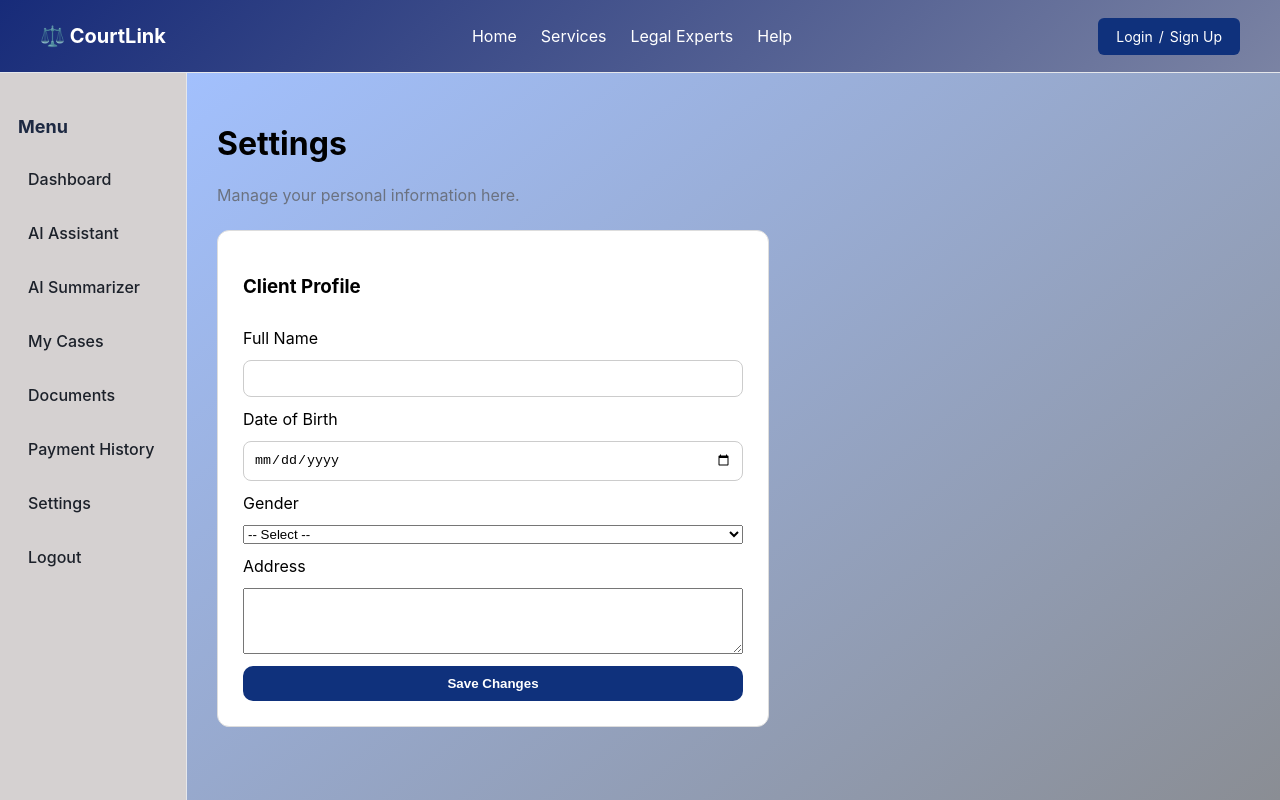
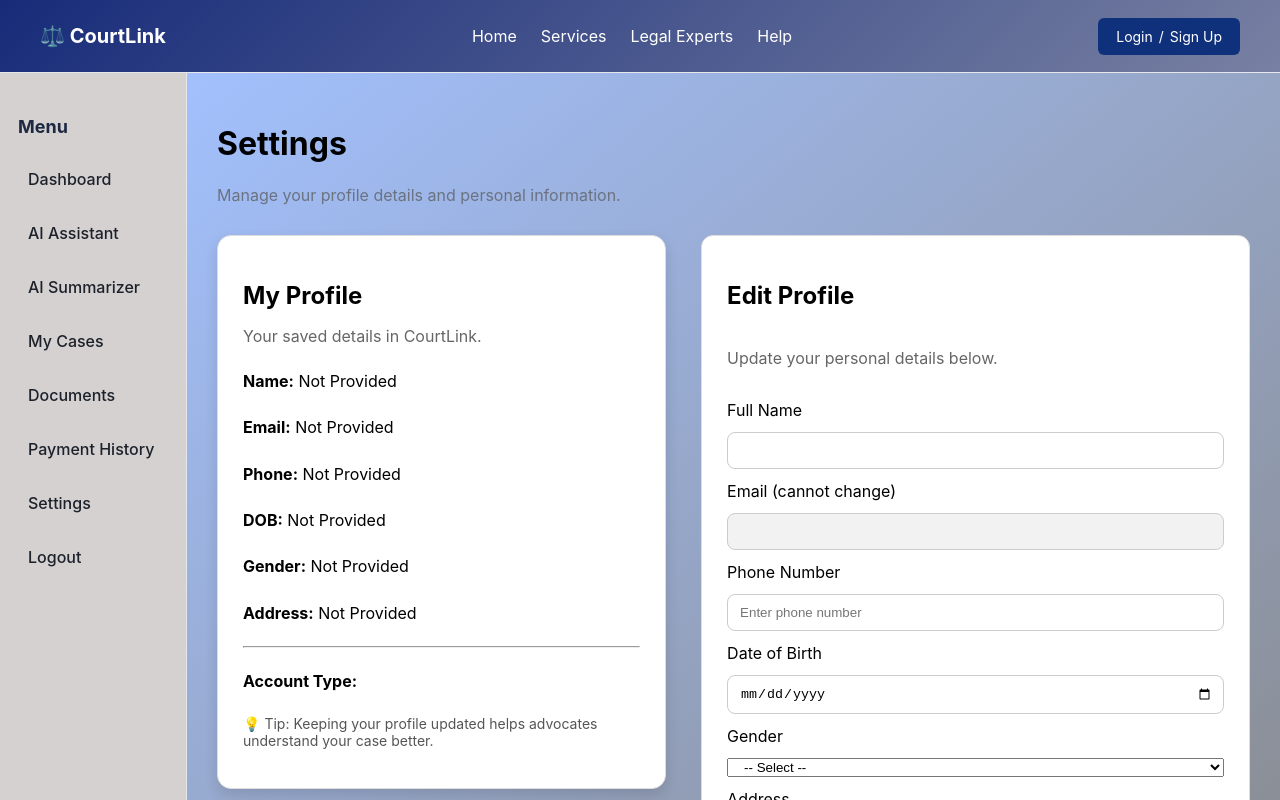
Before and after one commit to diyageorge33/courtlink, a React (Vite) app in the folder frontend/: page /clientsetting in a window 1280 px wide. Shown: the top 800 px of the page. Built offline with nearby package versions, Linux system fonts and the light colour scheme.

Commit message:
fixed client settings page

```diff
--- a/frontend/src/pages/Clientsetting.jsx
+++ b/frontend/src/pages/Clientsetting.jsx
@@ -8,10 +8,12 @@ function Clientsetting() {
 
   const [formData, setFormData] = useState({
     full_name: "",
+    email: "",
+    phone: "",
     address: "",
     dob: "",
     gender: "",
-    email: "",
+    role: "",
   });
 
   useEffect(() => {
@@ -29,14 +31,14 @@ function Clientsetting() {
         setFormData({
           full_name: data.full_name || "",
           email: data.email || "",
+          phone: data.phone || "",
           address: data.address || "",
           dob: data.dob ? data.dob.split("T")[0] : "",
           gender: data.gender || "",
+          role: data.role || "CLIENT",
         });
-
       } catch (err) {
         console.error("Settings fetch error:", err);
-        // alert("Failed to load settings");
       } finally {
         setLoading(false);
       }
@@ -62,9 +64,10 @@ function Clientsetting() {
 
       await updateClientSettings(clientId, {
         full_name: formData.full_name,
+        phone: formData.phone,
         address: formData.address,
-        dob: formData.dob,
-        gender: formData.gender,
+        dob: formData.dob === "" ? null : formData.dob,
+        gender: formData.gender === "" ? null : formData.gender,
       });
 
       alert("Settings updated successfully!");
@@ -83,14 +86,64 @@ function Clientsetting() {
       <main className="client-content">
         <h1>Settings</h1>
         <p className="dashboard-subtitle">
-          Manage your personal information here.
+          Manage your profile details and personal information.
         </p>
 
         {loading ? (
           <p>Loading settings...</p>
         ) : (
+          <div className="settings-grid">
+            {/* LEFT SIDE: PROFILE CARD */}
+            <div className="profile-summary-card">
+              <h2>My Profile</h2>
+              <p className="profile-summary-subtitle">
+                Your saved details in CourtLink.
+              </p>
+
+              <div className="profile-summary-details">
+                <p>
+                  <b>Name:</b> {formData.full_name || "Not Provided"}
+                </p>
+
+                <p>
+                  <b>Email:</b> {formData.email || "Not Provided"}
+                </p>
+
+                <p>
+                  <b>Phone:</b> {formData.phone || "Not Provided"}
+                </p>
+
+                <p>
+                  <b>DOB:</b> {formData.dob || "Not Provided"}
+                </p>
+
+                <p>
+                  <b>Gender:</b> {formData.gender || "Not Provided"}
+                </p>
+
+                <p>
+                  <b>Address:</b> {formData.address || "Not Provided"}
+                </p>
+
+                <hr />
+
+                <p>
+                  <b>Account Type:</b> {formData.role}
+                </p>
+              </div>
+
+              <p className="profile-summary-tip">
+                💡 Tip: Keeping your profile updated helps advocates understand
+                your case better.
+              </p>
+            </div>
+
+            {/* RIGHT SIDE: EDIT FORM */}
             <div className="settings-card">
-            <h3>Client Profile</h3>
+              <h2>Edit Profile</h2>
+              <p className="settings-subtitle">
+                Update your personal details below.
+              </p>
 
               <label>Full Name</label>
               <input
@@ -100,8 +153,17 @@ function Clientsetting() {
                 onChange={handleChange}
               />
 
+              <label>Email (cannot change)</label>
+              <input type="text" value={formData.email} disabled />
 
-
+              <label>Phone Number</label>
+              <input
+                type="text"
+                name="phone"
+                value={formData.phone}
+                onChange={handleChange}
+                placeholder="Enter phone number"
+              />
 
               <label>Date of Birth</label>
               <input
@@ -132,8 +194,9 @@ function Clientsetting() {
               />
 
               <button className="action-btn" onClick={handleSave} disabled={saving}>
-              {saving ? "Saving..." : "Save Changes"}
+                {saving ? "Saving..." : "Update Profile"}
               </button>
+            </div>
           </div>
         )}
       </main>
--- a/frontend/src/styles.css
+++ b/frontend/src/styles.css
@@ -1,14 +1,12 @@
 body {
   margin: 0;
   font-family: "Inter", Arial, sans-serif;
-
   background: linear-gradient(
     135deg,
     #172b79,
     #babbbe
   );
 }
-
 
 /*NAVBAR*/
 
@@ -47,7 +45,6 @@ body {
 }
 
 /* BUTTONS (GLOBAL)*/
-
 .btn-primary {
   background-color: #0f317c;
   color: white;
@@ -66,7 +63,7 @@ body {
   cursor: pointer;
 }
 
-/* HERO SECTION*/
+/* LANDING PAGE*/
 
 .hero {
   background-color: #ffffff;
@@ -74,7 +71,6 @@ body {
   border-radius: 12px;
   position: relative;
 }
-
 
 .hero-container {
   max-width: 1200px;
@@ -133,7 +129,6 @@ body {
   border-radius: 12px;
 }
 
-
 .services h2 {
   text-align: center;
   font-size: 28px;
@@ -182,7 +177,6 @@ body {
   padding: 50px 40px 20px;
 }
 
-
 .footer-content {
   display: grid;
   grid-template-columns: repeat(3, 1fr);
@@ -194,7 +188,6 @@ body {
 .footer-section {
   text-align: center;
 }
-
 
 .footer-section h4 {
   margin-bottom: 12px;
@@ -228,7 +221,6 @@ body {
 
 /*ABOUTUS, PRIVACY POLICY, TERMS&CONDITIONS*/
 
-/*.about-page → styles the full About page background and positions the main content.*/
 .about-page {
   min-height: 100vh;
   padding: 50px 20px;
@@ -237,7 +229,6 @@ body {
   align-items: flex-start;
 }
 
-/*.about-container → the main white card/box that holds all About page content*/
 .about-container {
   width: 100%;
   max-width: 1100px;
@@ -247,7 +238,6 @@ body {
   box-shadow: 0 12px 35px rgba(0, 0, 0, 0.12);
 }
 
-/*.about-container h1 → styles the main heading “About CourtLink”.*/
 .about-container h1 {
   font-size: 40px;
   margin-bottom: 20px;
@@ -255,7 +245,6 @@ body {
   text-align: center;
 }
 
-/*.about-intro → styles the introduction paragraph below the heading.*/
 .about-intro {
   font-size: 17px;
   color: #262d37;
@@ -263,26 +252,22 @@ body {
   line-height: 1.7;
 }
 
-/*.about-section → creates spacing between each section like Mission, Vision, etc.*/
 .about-section {
   margin-bottom: 10px;
 }
 
-/*.about-section h2 → styles the section headings like “Our Mission”.*/
 .about-section h2 {
   font-size: 18px;
   margin-bottom: 3px;
   color: #111827;
 }
 
-/*.about-section p → styles the paragraph text inside each section.*/
 .about-section p {
   font-size: 16px;
   color: #383e46;
   line-height: 1.7;
 }
 
-/*.about-section ul → styles the bullet list under “Why Choose CourtLink”.*/
 .about-section ul {
   padding-left: 20px;
   line-height: 1.8;
@@ -290,7 +275,6 @@ body {
   font-size: 16px;
 }
 
-/*.about-cards → arranges the feature cards in a row with spacing and responsiveness.*/
 .about-cards {
   display: flex;
   gap: 20px;
@@ -298,7 +282,6 @@ body {
   flex-wrap: wrap;
 }
 
-/*.about-card → styles each individual feature card box.*/
 .about-card {
   flex: 1;
   min-width: 250px;
@@ -308,19 +291,16 @@ body {
   border: 1px solid #e5e7eb;
 }
 
-/*.about-card h3 → styles the title inside each card*/
 .about-card h3 {
   margin-bottom: 8px;
   font-size: 18px;
 }
 
-/*.about-card p → styles the description text inside each card.*/
 .about-card p {
   color: #4b5563;
   font-size: 15px;
   line-height: 1.6;
 }
-
 
 /* LOGIN PAGE */
 
@@ -368,7 +348,6 @@ body {
   color: #6b7280;
 }
 
-
 .login-form {
   display: flex;
   flex-direction: column;
@@ -401,7 +380,6 @@ body {
   font-size: 13px;
 }
 
-
 .captcha {
   display: flex;
   align-items: center;
@@ -433,9 +411,7 @@ body {
   cursor: pointer;
 }
 
-/* =====================
-   REGISTER PAGE
-===================== */
+/* REGISTER PAGE*/
 
 .register-page {
   min-height: 100vh;
@@ -489,7 +465,6 @@ body {
   color: #9ca3af;
 }
 
-
 .active-step {
   color: #2563eb;
   font-weight: 600;
@@ -501,7 +476,6 @@ body {
   font-size: 13px;
   margin-bottom: 4px;
 }
-
 
 .register-form input,
 .register-form select {
@@ -521,7 +495,6 @@ body {
   font-size: 13px;
   margin-bottom: 12px;
 }
-
 
 .two-column {
   display: flex;
@@ -544,7 +517,6 @@ body {
   margin-top: 8px;
 }
 
-
 .login-redirect {
   text-align: center;
   font-size: 14px;
@@ -556,8 +528,8 @@ body {
   cursor: pointer;
 }
 
+/*INFO PAGES - for help page*/
 
-/*INFO PAGES - for help page*/
 .info-page {
   min-height: calc(100vh - 80px);
   padding: 24px 32px;
@@ -598,8 +570,6 @@ body {
 
 /* Advocate specific */
 
-/* === FINAL CHECKBOX ALIGNMENT FIX === */
-
 .checkbox-grid {
   display: grid;
   grid-template-columns: repeat(3, 1fr);
@@ -616,7 +586,6 @@ body {
   cursor: pointer;
 }
 
-/* normalize checkbox */
 .checkbox-item input {
   margin: 0;
   padding: 0;
@@ -625,7 +594,6 @@ body {
   flex-shrink: 0;
 }
 
-/* normalize text */
 .checkbox-item span {
   display: inline-block;
 }
@@ -646,6 +614,7 @@ body {
 }
 
 /* Cards */
+
 .stats-grid {
   display: grid;
   grid-template-columns: repeat(3, 1fr);
@@ -670,7 +639,6 @@ body {
   font-weight: bold;
   margin-top: 8px;
 }
-
 
 /* Auth Links in Navbar */
 .auth-links {
@@ -1048,7 +1016,6 @@ body {
   box-shadow: 0px 6px 14px rgba(0,0,0,0.12);
 }
 
-
 .upload-box select,
 .upload-box input {
   padding: 10px;
@@ -1058,6 +1025,7 @@ body {
 
 .settings-card {
   max-width: 500px;
+   margin-top: 0px !important;
   background: white;
   padding: 25px;
   border-radius: 12px;
@@ -1073,3 +1041,72 @@ body {
   border: 1px solid #ccc;
   border-radius: 8px;
 }
+
+.settings-grid {
+  display: grid;
+  grid-template-columns: 0.9fr 1.1fr;
+  gap: 35px;
+  margin-top: 30px;
+  align-items: start;
+}
+
+.profile-summary-card {
+  background: white;
+  padding: 25px;
+  border-radius: 14px;
+  border: 1px solid #ddd;
+  box-shadow: 0px 6px 14px rgba(0, 0, 0, 0.12);
+}
+
+.profile-summary-card h2 {
+  margin-bottom: 10px;
+}
+
+.profile-summary-subtitle {
+  color: #666;
+  margin-bottom: 20px;
+}
+
+.profile-summary-details {
+  line-height: 1.9;
+}
+
+.profile-summary-details hr {
+  margin: 18px 0;
+}
+
+.profile-summary-tip {
+  margin-top: 18px;
+  color: #555;
+  font-size: 14px;
+}
+
+.settings-card h2 {
+  margin-bottom: 10px;
+}
+
+.settings-subtitle {
+  color: #666;
+  margin-bottom: 20px;
+}
+
+.settings-card input,
+.settings-card textarea,
+.settings-card select {
+  display: block;
+  width: 100%;
+  margin-left: 0 !important;
+  padding-left: 12px;
+  box-sizing: border-box;
+}
+
+.settings-card input:disabled {
+  background-color: #f2f2f2;
+  cursor: not-allowed;
+}
+
+.settings-card label {
+  display: block;
+  margin-left: 0;
+  padding-left: 0;
+}
```
Also changed, not shown: 2 other files (tests, documents, lock files or other folders). Lines whose indentation alone changed are shown as unchanged.
